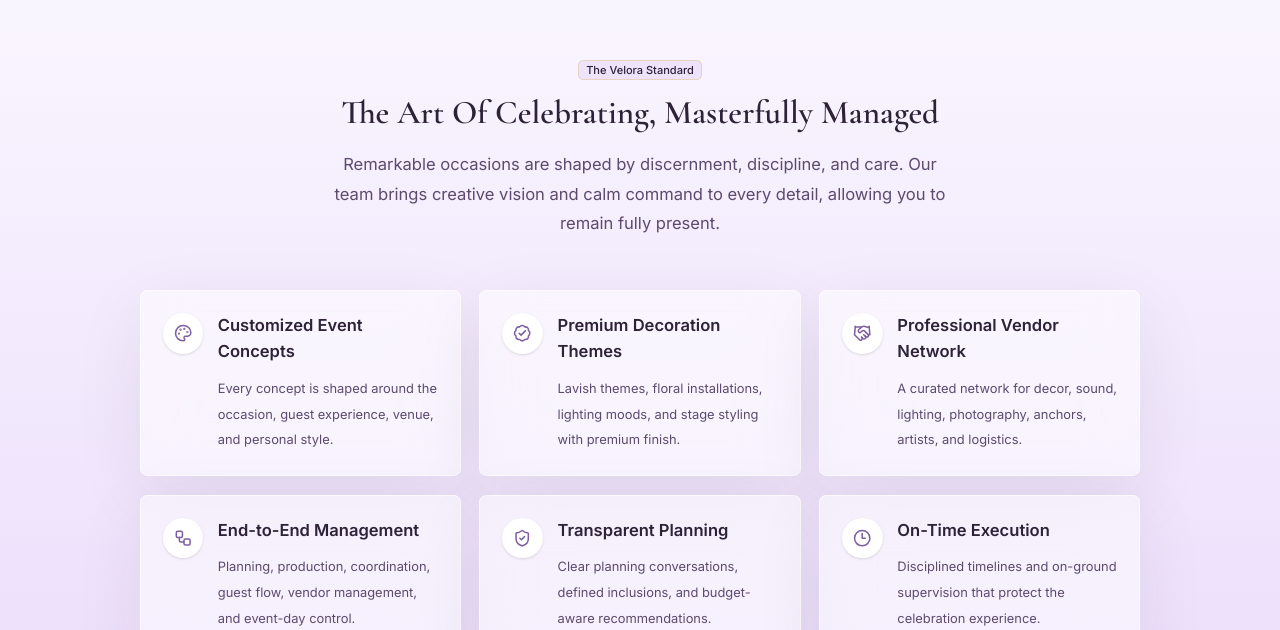
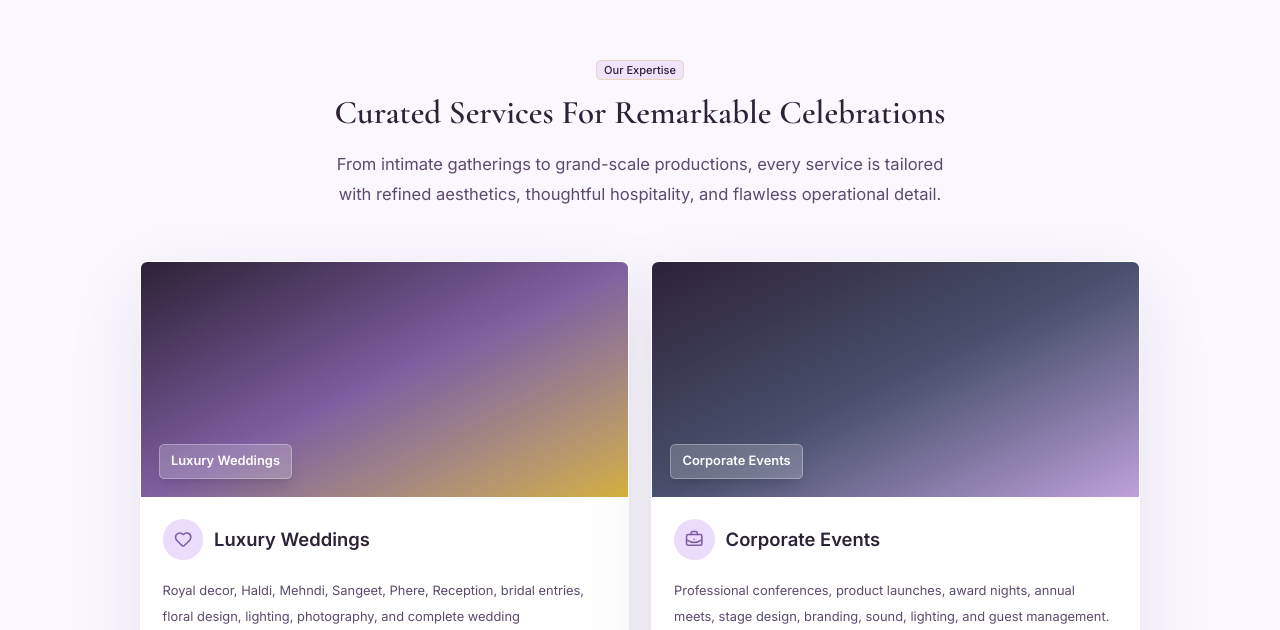
Before and after one commit to Parth-joshii/Event_Management_Website, a Next.js app: page / in a window 1280 px wide. Shown: the part 1810-2440 px from the top of the page. Built offline with nearby package versions, Linux system fonts and the light colour scheme; no server answers.

Commit message:
refactor: remove WhyChooseUs section from main page layout

```diff
--- a/app/page.tsx
+++ b/app/page.tsx
@@ -12,7 +12,6 @@ import { ProcessTimelineSection } from "@/components/sections/process-timeline-s
 import { ServicesSection } from "@/components/sections/services-section";
 import { StatsSection } from "@/components/sections/stats-section";
 import { TestimonialsSection } from "@/components/sections/testimonials-section";
-import { WhyChooseUs } from "@/components/sections/why-choose-us";
 import { siteConfig } from "@/config/site";
 import { optionalPublicAsset } from "@/lib/public-assets";
 import { createHomepageJsonLd } from "@/utils/seo";
@@ -55,7 +54,6 @@ export default function HomePage(): React.ReactElement {
           mobileVideoSrc={mobileHeroVideoSrc}
         />
         <AboutPreview />
-        <WhyChooseUs />
         <ServicesSection />
         <EventCategoriesSection />
         <StatsSection />
```
